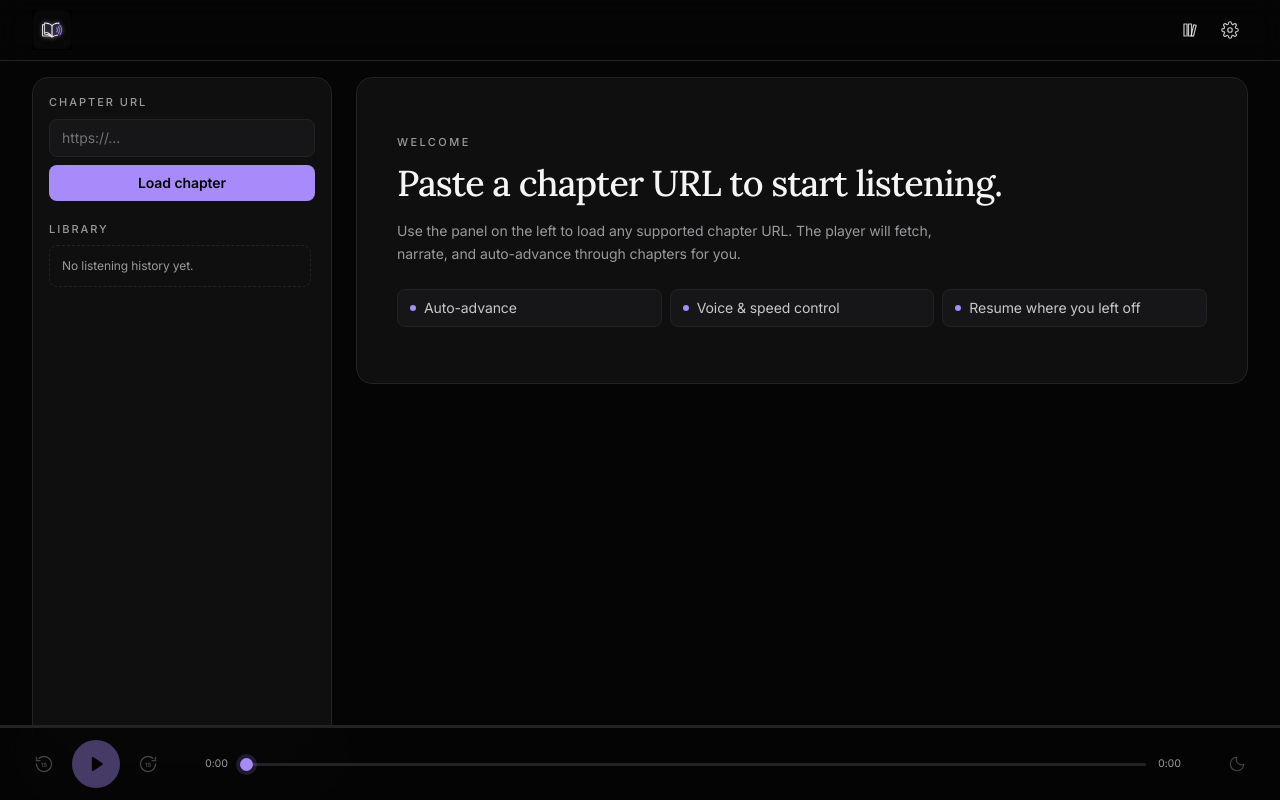
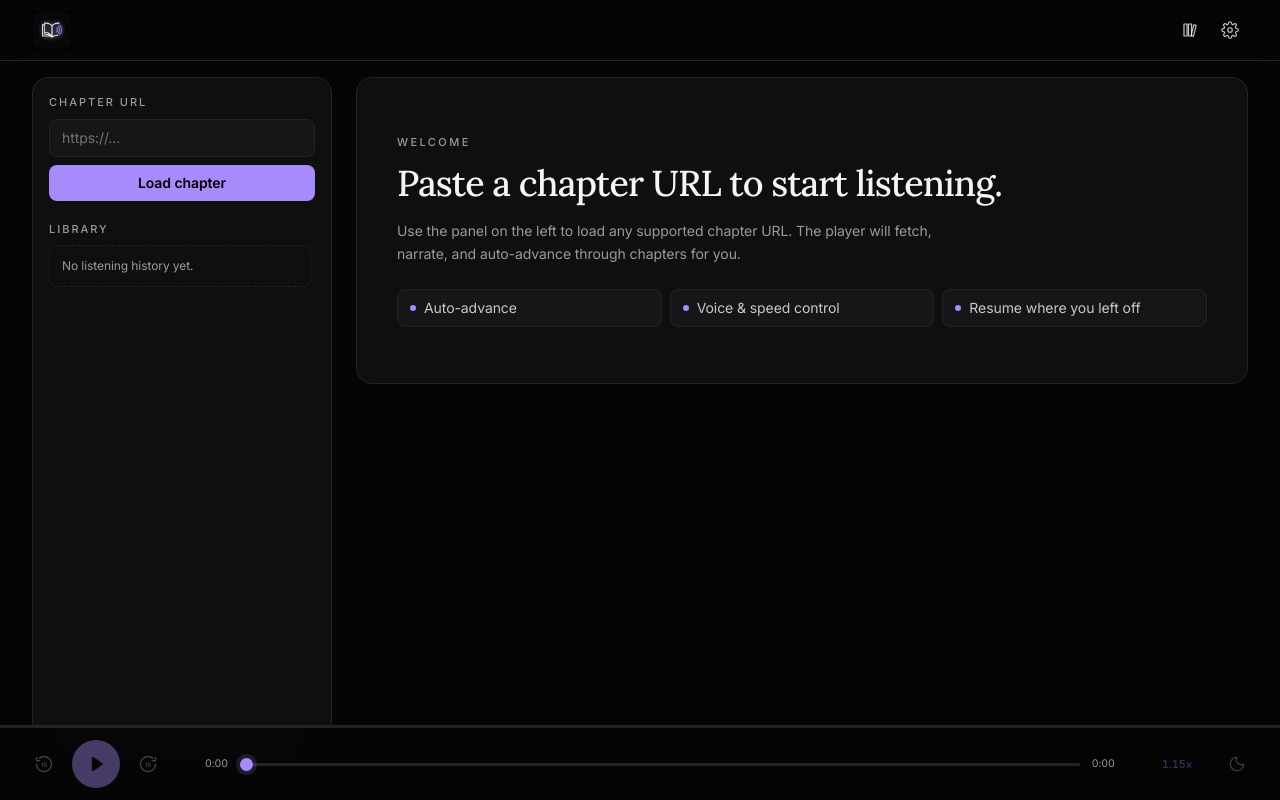
Before and after one commit to ItsHariii/novel-audiobook, a Next.js app: page / in a window 1280 px wide. Built offline with nearby package versions, Linux system fonts and the light colour scheme.

Commit message:
overall enhacements

```diff
--- a/components/Player.tsx
+++ b/components/Player.tsx
@@ -110,12 +110,16 @@ export default function Player() {
     [playerBarVisible],
   );
 
+  // Apply playbackRate whenever it changes OR whenever the chunk index moves
+  // (new audio source). Some browsers reset rate back to 1.0 on src change,
+  // so we re-apply on each transition. onLoadedMetadata also re-applies it
+  // once the new audio element finishes loading.
   useEffect(() => {
     const a = audioRef.current;
     if (!a) return;
     a.playbackRate = playbackRate;
     (a as HTMLAudioElement & { preservesPitch?: boolean }).preservesPitch = true;
-  }, [playbackRate, current]);
+  }, [playbackRate, current, currentChunkIndex]);
 
   // Sleep timer: ticks the time-based mode, fades volume in the final 10s,
   // and pauses when time runs out. For "chunk"/"chapter" modes we just
@@ -470,6 +474,10 @@ export default function Player() {
   const onLoadedMetadata = useCallback(() => {
     const a = audioRef.current;
     if (!a || !current) return;
+    // Re-assert playback rate: some browsers drop it back to 1.0 when the
+    // audio source changes between chunks/chapters.
+    a.playbackRate = playbackRate;
+    (a as HTMLAudioElement & { preservesPitch?: boolean }).preservesPitch = true;
     setChunkDuration(a.duration || 0);
     const key = LS_POSITION_PREFIX + current.chapter.url;
     try {
@@ -482,7 +490,7 @@ export default function Player() {
         localStorage.removeItem(key);
       }
     } catch {}
-  }, [current, currentChunkIndex]);
+  }, [current, currentChunkIndex, playbackRate]);
 
   const onTimeUpdate = useCallback(() => {
     const a = audioRef.current;
@@ -490,12 +498,21 @@ export default function Player() {
     setChunkPosition(a.currentTime);
   }, []);
 
-  // Tap/click anywhere brings the header back. Attached at the window level so
-  // controls, chunk jumps, etc. all reveal it — matches the user request of
-  // "come back if I just tap on screen".
+  // Double-tap/click anywhere brings the header back. Requires two quick taps
+  // so a single accidental tap while reading doesn't pop the menu open.
   useEffect(() => {
     if (!headerHidden) return;
-    const onPointer = () => setHeaderHidden(false);
+    const DOUBLE_TAP_MS = 350;
+    let lastTapAt = 0;
+    const onPointer = () => {
+      const now = Date.now();
+      if (now - lastTapAt <= DOUBLE_TAP_MS) {
+        lastTapAt = 0;
+        setHeaderHidden(false);
+        return;
+      }
+      lastTapAt = now;
+    };
     window.addEventListener("pointerdown", onPointer);
     return () => window.removeEventListener("pointerdown", onPointer);
   }, [headerHidden]);
@@ -702,6 +719,8 @@ export default function Player() {
           sleepRemainingMs={sleepRemainingMs}
           onSleepSet={setSleep}
           onSleepCancel={cancelSleep}
+          playbackRate={playbackRate}
+          onPlaybackRate={setPlaybackRate}
         />
       )}
 
@@ -729,8 +748,6 @@ export default function Player() {
         voice={voice}
         onVoice={setVoice}
         voices={VOICES}
-        playbackRate={playbackRate}
-        onPlaybackRate={setPlaybackRate}
         readerFontSize={readerFontSize}
         onReaderFontSize={setReaderFontSize}
       />
--- /dev/null
+++ b/components/player/PlaybackSpeedButton.tsx
@@ -0,0 +1,93 @@
+"use client";
+
+import { useEffect, useRef, useState } from "react";
+
+const PRESETS: number[] = [
+  0.75, 1.0, 1.15, 1.25, 1.5, 1.75, 2.0, 2.25, 2.5,
+];
+
+function fmt(rate: number): string {
+  const rounded = Math.round(rate * 100) / 100;
+  return Number.isInteger(rounded) ? `${rounded}x` : `${rounded}x`;
+}
+
+export function PlaybackSpeedButton(props: {
+  rate: number;
+  onChange: (rate: number) => void;
+  disabled?: boolean;
+}) {
+  const [open, setOpen] = useState(false);
+  const rootRef = useRef<HTMLDivElement | null>(null);
+
+  useEffect(() => {
+    if (!open) return;
+    const onDown = (e: MouseEvent) => {
+      if (!rootRef.current) return;
+      if (!rootRef.current.contains(e.target as Node)) setOpen(false);
+    };
+    const onKey = (e: KeyboardEvent) => {
+      if (e.key === "Escape") setOpen(false);
+    };
+    document.addEventListener("mousedown", onDown);
+    document.addEventListener("keydown", onKey);
+    return () => {
+      document.removeEventListener("mousedown", onDown);
+      document.removeEventListener("keydown", onKey);
+    };
+  }, [open]);
+
+  const isNonDefault = Math.abs(props.rate - 1) > 0.001;
+  const label = fmt(props.rate);
+
+  return (
+    <div className="relative" ref={rootRef}>
+      <button
+        onClick={() => !props.disabled && setOpen((v) => !v)}
+        disabled={props.disabled}
+        aria-haspopup="menu"
+        aria-expanded={open}
+        aria-label={`Playback speed: ${label}`}
+        title={`Playback speed: ${label}`}
+        className={`tabular flex h-10 min-w-[44px] items-center justify-center rounded-full px-2.5 text-[11px] font-semibold transition hover:bg-white/5 disabled:opacity-30 ${
+          isNonDefault
+            ? "text-[var(--color-accent)]"
+            : "text-[var(--color-text)]/85 hover:text-[var(--color-text)]"
+        }`}
+      >
+        {label}
+      </button>
+
+      {open && (
+        <div
+          role="menu"
+          className="absolute bottom-full right-0 z-30 mb-2 w-40 rounded-xl border border-[var(--color-border)] bg-[var(--color-panel)] p-1.5 shadow-xl"
+        >
+          <div className="px-3 py-1.5 text-[10.5px] font-medium uppercase tracking-[0.18em] text-[var(--color-muted)]">
+            Playback speed
+          </div>
+          {PRESETS.map((r) => {
+            const active = Math.abs(props.rate - r) < 0.005;
+            return (
+              <button
+                key={r}
+                role="menuitem"
+                onClick={() => {
+                  props.onChange(r);
+                  setOpen(false);
+                }}
+                className={`tabular flex w-full items-center justify-between rounded-md px-3 py-1.5 text-left text-xs transition hover:bg-white/5 ${
+                  active
+                    ? "text-[var(--color-accent)]"
+                    : "text-[var(--color-text)]/90"
+                }`}
+              >
+                <span>{fmt(r)}</span>
+                {active && <span aria-hidden>●</span>}
+              </button>
+            );
+          })}
+        </div>
+      )}
+    </div>
+  );
+}
--- a/components/player/PlayerBar.tsx
+++ b/components/player/PlayerBar.tsx
@@ -1,5 +1,6 @@
 import type { ChunkStatus } from "@/components/player/types";
 import { ChunkDots } from "@/components/player/ChunkDots";
+import { PlaybackSpeedButton } from "@/components/player/PlaybackSpeedButton";
 import { SleepTimerButton, type SleepMode } from "@/components/player/SleepTimerButton";
 
 function fmt(secs: number): string {
@@ -28,6 +29,8 @@ export function PlayerBar(props: {
   sleepRemainingMs: number;
   onSleepSet: (mode: Exclude<SleepMode, null>) => void;
   onSleepCancel: () => void;
+  playbackRate: number;
+  onPlaybackRate: (rate: number) => void;
 }) {
   const isLoading = props.currentChunkStatus === "loading";
   const hasError = props.currentChunkStatus === "error";
@@ -99,6 +102,11 @@ export function PlayerBar(props: {
               className="hidden h-1.5 w-1.5 rounded-full bg-[var(--color-accent)] shadow-[0_0_6px_rgba(167,139,250,0.7)] md:block"
             />
           )}
+          <PlaybackSpeedButton
+            rate={props.playbackRate}
+            onChange={props.onPlaybackRate}
+            disabled={!props.hasChapter}
+          />
           <SleepTimerButton
             sleep={props.sleep}
             remainingMs={props.sleepRemainingMs}
--- a/components/player/ReaderPanel.tsx
+++ b/components/player/ReaderPanel.tsx
@@ -48,11 +48,22 @@ export function ReaderPanel(props: {
     [],
   );
 
+  // Track whether `chunks` just changed (new chapter loaded). When it has, we
+  // jump to the very top of the scroller so the reader starts at the chapter
+  // header instead of centering on the first paragraph.
+  const prevChunksRef = useRef(chunks);
   useEffect(() => {
+    const chunksChanged = prevChunksRef.current !== chunks;
+    prevChunksRef.current = chunks;
+    const container = scrollRef.current;
+    if (chunksChanged) {
+      container?.scrollTo({ top: 0, behavior: "auto" });
+      return;
+    }
     const node = refs.current[currentChunkIndex];
     if (!node) return;
     node.scrollIntoView({ block: "center", behavior: reducedMotion ? "auto" : "smooth" });
-  }, [currentChunkIndex, reducedMotion]);
+  }, [currentChunkIndex, chunks, reducedMotion]);
 
   // Fire `onUserScroll` only on user-initiated scroll gestures (wheel or
   // touchmove). Skips programmatic scrollIntoView above.
--- a/components/player/SettingsDrawer.tsx
+++ b/components/player/SettingsDrawer.tsx
@@ -4,8 +4,6 @@ export function SettingsDrawer(props: {
   voice: string;
   onVoice: (v: string) => void;
   voices: Array<{ id: string; label: string }>;
-  playbackRate: number;
-  onPlaybackRate: (v: number) => void;
   readerFontSize: number;
   onReaderFontSize: (v: number) => void;
 }) {
@@ -15,8 +13,6 @@ export function SettingsDrawer(props: {
     voice,
     onVoice,
     voices,
-    playbackRate,
-    onPlaybackRate,
     readerFontSize,
     onReaderFontSize,
   } = props;
@@ -53,18 +49,6 @@ export function SettingsDrawer(props: {
           ))}
         </select>
 
-        <label className="mb-1 block text-xs text-[var(--color-muted)]">Playback speed</label>
-        <input
-          type="range"
-          min={0.75}
-          max={2.5}
-          step={0.05}
-          value={playbackRate}
-          onChange={(e) => onPlaybackRate(parseFloat(e.target.value))}
-          className="mb-2 w-full"
-        />
-        <div className="tabular mb-4 text-sm">{playbackRate.toFixed(2)}x</div>
-
         <label className="mb-1 block text-xs text-[var(--color-muted)]">Reader font size</label>
         <input
           type="range"
```
